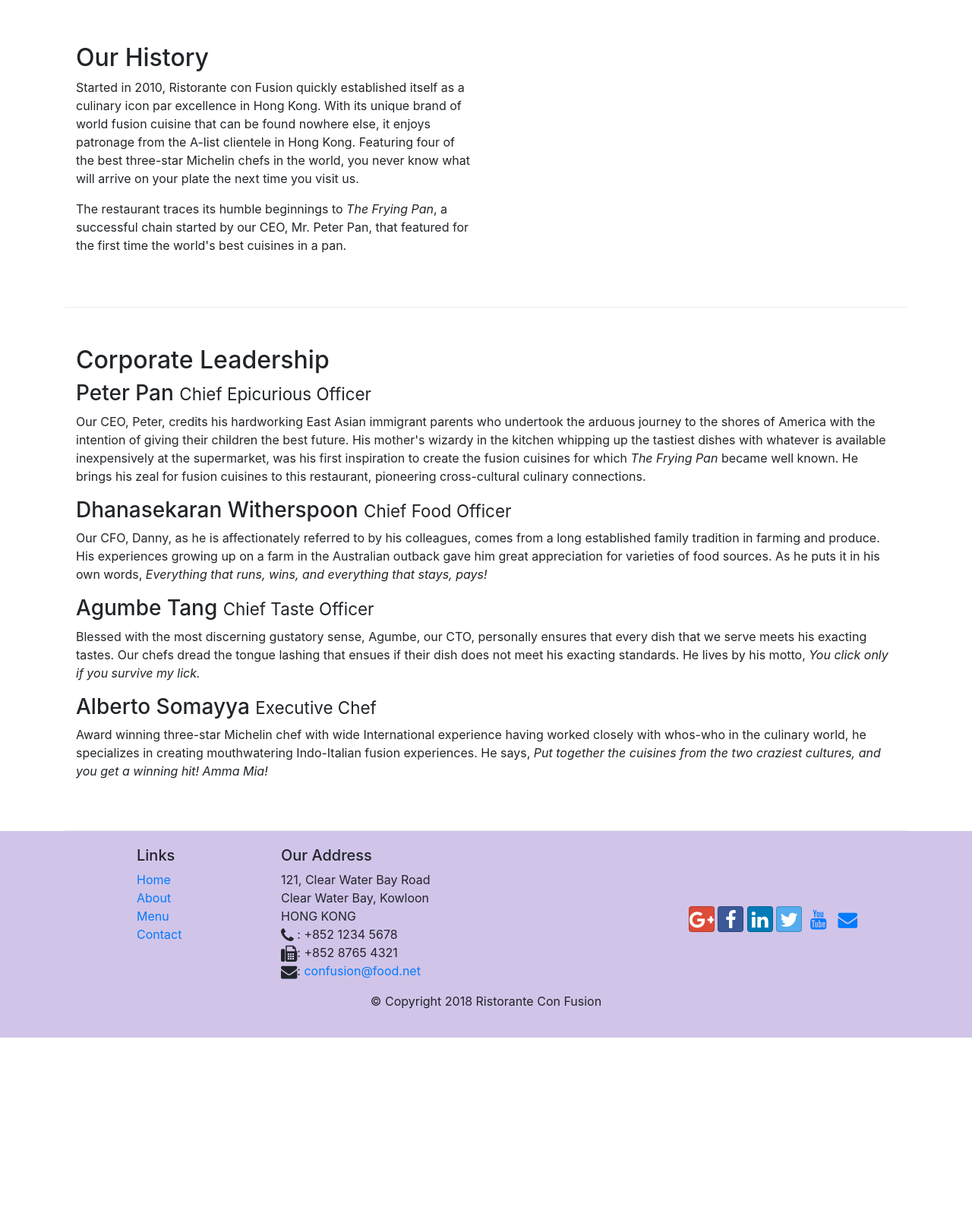
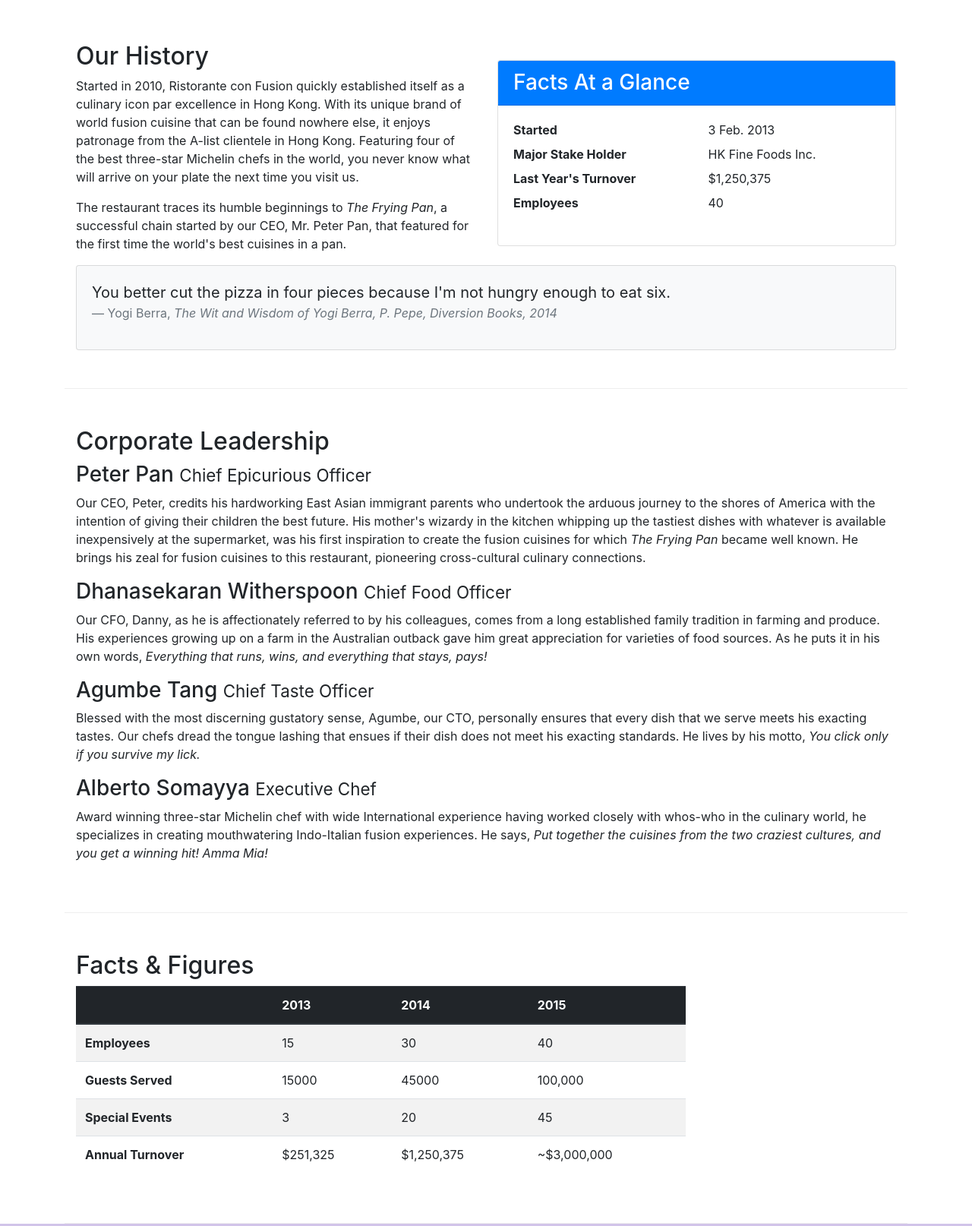
Before and after one commit to rishav10/bootstrap_coursera, a website: page aboutus.html in a window 1280 px wide. Shown: the part 460-2074 px from the top of the page at 76% size. Before the commit the page ends 1826 px from the top, so only its background shows below. Drawn offline with nearby package versions, Linux system fonts and the light colour scheme.

Commit message:
images and media

```diff
--- a/aboutus.html
+++ b/aboutus.html
@@ -21,13 +21,13 @@
             <button class="navbar-toggler" type="button" data-toggle="collapse" data-target="#Navbar">
                 <span class="navbar-toggler-icon"></span>
             </button>
-            <a class="navbar-brand mr-auto" href="#">Ristorante Con Fusion</a>
+            <a class="navbar-brand mr-auto" href="#"><img src="img/logo.png" height="30" width="41"></a>
             <div class="collapse navbar-collapse" id="Navbar">
                 <ul class="navbar-nav mr-auto">
                     <li class="nav-item"><a class="nav-link" href="./index.html"><span class="fa fa-home fa-lg"></span> Home</a></li>
                     <li class="nav-item active"><a class="nav-link" href="./aboutus.html"><span class="fa fa-info fa-lg"></span> About</a></li>
                     <li class="nav-item"><a class="nav-link" href="#"><span class="fa fa-list fa-lg"></span> Menu</a></li>
-                    <li class="nav-item"><a class="nav-link" href="#"><span class="fa fa-address-card fa-lg"></span> Contact</a></li>
+                    <li class="nav-item"><a class="nav-link" href="./contactus.html"><span class="fa fa-address-card fa-lg"></span> Contact</a></li>
                 </ul>
             </div>
 
@@ -41,7 +41,8 @@
                     <h1>Ristorante con Fusion</h1>
                     <p>We take inspiration from the World's best cuisines, and create a unique fusion experience. Our lipsmacking creations will tickle your culinary senses!</p>
                 </div>
-                <div class="col-12 col-sm">
+                <div class="col-12 col-sm align-self-center">
+                    <img src="img/logo.png" class="img-fluid">
                 </div>
             </div>
         </div>
@@ -65,7 +66,34 @@
                 <p>Started in 2010, Ristorante con Fusion quickly established itself as a culinary icon par excellence in Hong Kong. With its unique brand of world fusion cuisine that can be found nowhere else, it enjoys patronage from the A-list clientele in Hong Kong.  Featuring four of the best three-star Michelin chefs in the world, you never know what will arrive on your plate the next time you visit us.</p>
                 <p>The restaurant traces its humble beginnings to <em>The Frying Pan</em>, a successful chain started by our CEO, Mr. Peter Pan, that featured for the first time the world's best cuisines in a pan.</p>
             </div>
-            <div>
+            <div class="col-12 col-sm-6">
+                <div class="card">
+                    <h3 class="card-header bg-primary text-white">Facts At a Glance</h3>
+                    <div class="card-body">
+                        <dl class="row">
+                            <dt class="col-6">Started</dt>
+                            <dd class="col-6">3 Feb. 2013</dd>
+                            <dt class="col-6">Major Stake Holder</dt>
+                            <dd class="col-6">HK Fine Foods Inc.</dd>
+                            <dt class="col-6">Last Year's Turnover</dt>
+                            <dd class="col-6">$1,250,375</dd>
+                            <dt class="col-6">Employees</dt>
+                            <dd class="col-6">40</dd>
+                        </dl>
+                    </div>
+                </div>
+            </div>
+            <div class="col-12">
+                <div class="card card-body bg-light">
+                    <blockquote class="blockquote">
+                        <p class="mb-0">You better cut the pizza in four pieces because
+                            I'm not hungry enough to eat six.</p>
+                        <footer class="blockquote-footer">Yogi Berra,
+                            <cite title="Source Title">The Wit and Wisdom of Yogi Berra,
+                            P. Pepe, Diversion Books, 2014</cite>
+                        </footer>
+                    </blockquote>
+                </div>
             </div>
         </div>
 
@@ -82,6 +110,49 @@
                 <h3>Alberto Somayya <small>Executive Chef</small></h3>
                 <p class="d-none d-sm-block">Award winning three-star Michelin chef with wide International experience having worked closely with whos-who in the culinary world, he specializes in creating mouthwatering Indo-Italian fusion experiences. He says, <em>Put together the cuisines from the two craziest cultures, and you get a winning hit! Amma Mia!</em></p>
             </div>
+       </div>
+       <div class="row row-content">
+           <div class="col-12 col-sm-9">
+               <h2>Facts &amp; Figures</h2>
+               <div class="table-responsive">
+                <table class="table table-striped">
+                    <thead class="thead-dark">
+                        <tr>
+                            <th>&nbsp;</th>
+                            <th>2013</th>
+                            <th>2014</th>
+                            <th>2015</th>
+                        </tr>
+                    </thead>
+                    <tbody>
+                        <tr>
+                            <th>Employees</th>
+                            <td>15</td>
+                            <td>30</td>
+                            <td>40</td>
+                        </tr>
+                        <tr>
+                            <th>Guests Served</th>
+                            <td>15000</td>
+                            <td>45000</td>
+                            <td>100,000</td>
+                        </tr>
+                        <tr>
+                            <th>Special Events</th>
+                            <td>3</td>
+                            <td>20</td>
+                            <td>45</td>
+                        </tr>
+                        <tr>
+                            <th>Annual Turnover</th>
+                            <td>$251,325</td>
+                            <td>$1,250,375</td>
+                            <td>~$3,000,000</td>
+                        </tr>
+                    </tbody>
+                </table>
+            </div>
+           </div>
        </div>
 
     </div>
```
Also changed, not shown: contactus.html (+5 -4 lines), index.html (+27 -7 lines), img/alberto.png (added), img/buffet.png (added), img/logo.png (added), img/uthappizza.png (added), 1 other file.
